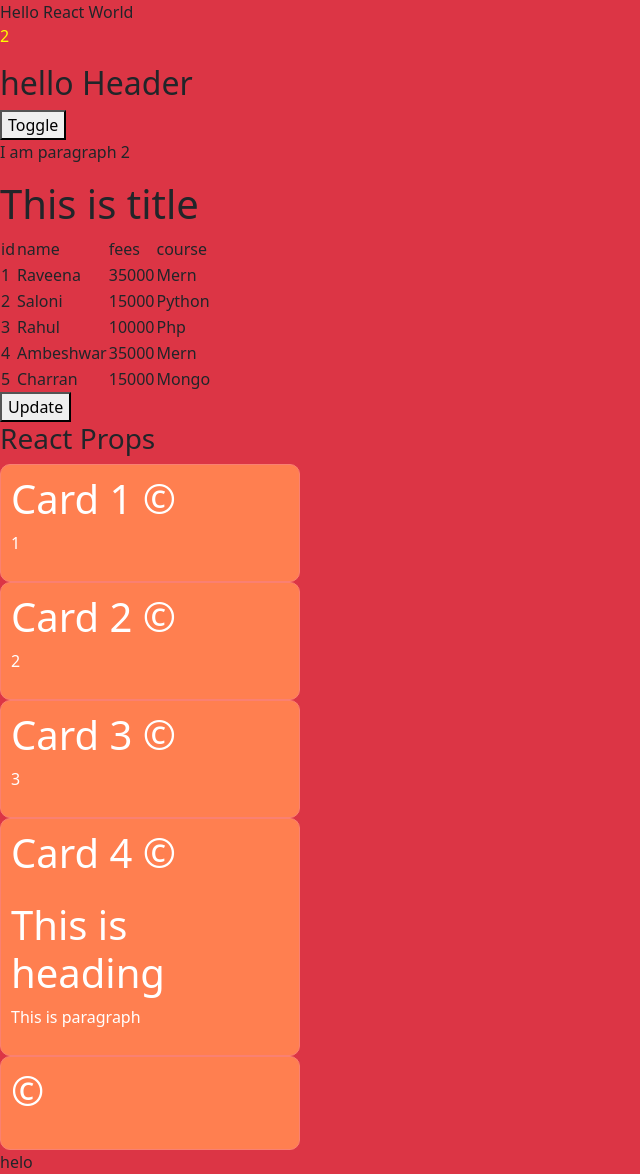
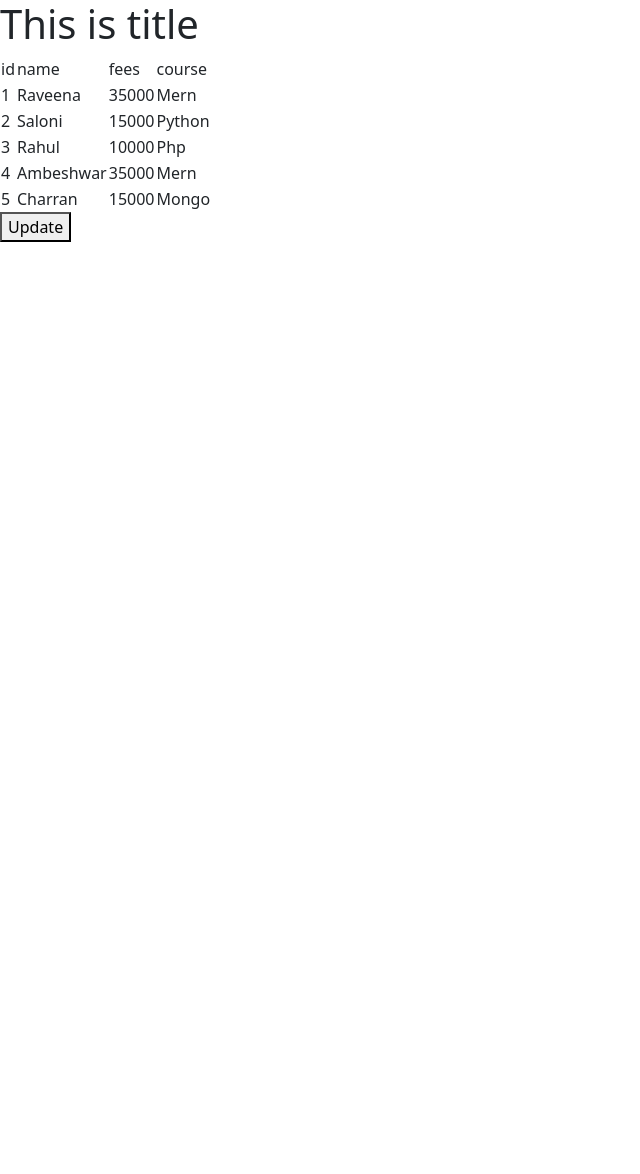
Before and after one commit to ammurana4216/reactbasics, a React (Create React App) app: page / in a window 1280 px wide. Shown: the whole page, without its empty margins (0-640 px from the left). After the commit the page ends 800 px from the top, so only its background shows below. Built offline with nearby package versions, Linux system fonts and the light colour scheme.

Commit message:
src/App.js

```diff
--- a/package.json
+++ b/package.json
@@ -7,6 +7,7 @@
     "@testing-library/jest-dom": "^5.16.5",
     "@testing-library/react": "^13.4.0",
     "@testing-library/user-event": "^13.5.0",
+    "bootstrap": "^5.3.0",
     "force": "^0.0.3",
     "package-name": "^0.1.0",
     "react": "^18.2.0",
--- a/src/App.js
+++ b/src/App.js
@@ -9,15 +9,15 @@ function App(){
   let size = 24;
   return(
     <>
-    <div className={isHeading ? "bg-danger":""}>
+    {/* /* <div className={isHeading ? "bg-danger":""}>
       Hello React World
       <p style={{color:"yellow", fontSize:size+""}}>{1+1}</p>
-      <Header />
-      <ReactState/>
-      <ReactProps/>
-      <Card/>
-      helo
-    </div>
+       */ }
+      <ReactState />
+
+
+
+
     </>
   )
 }
```
